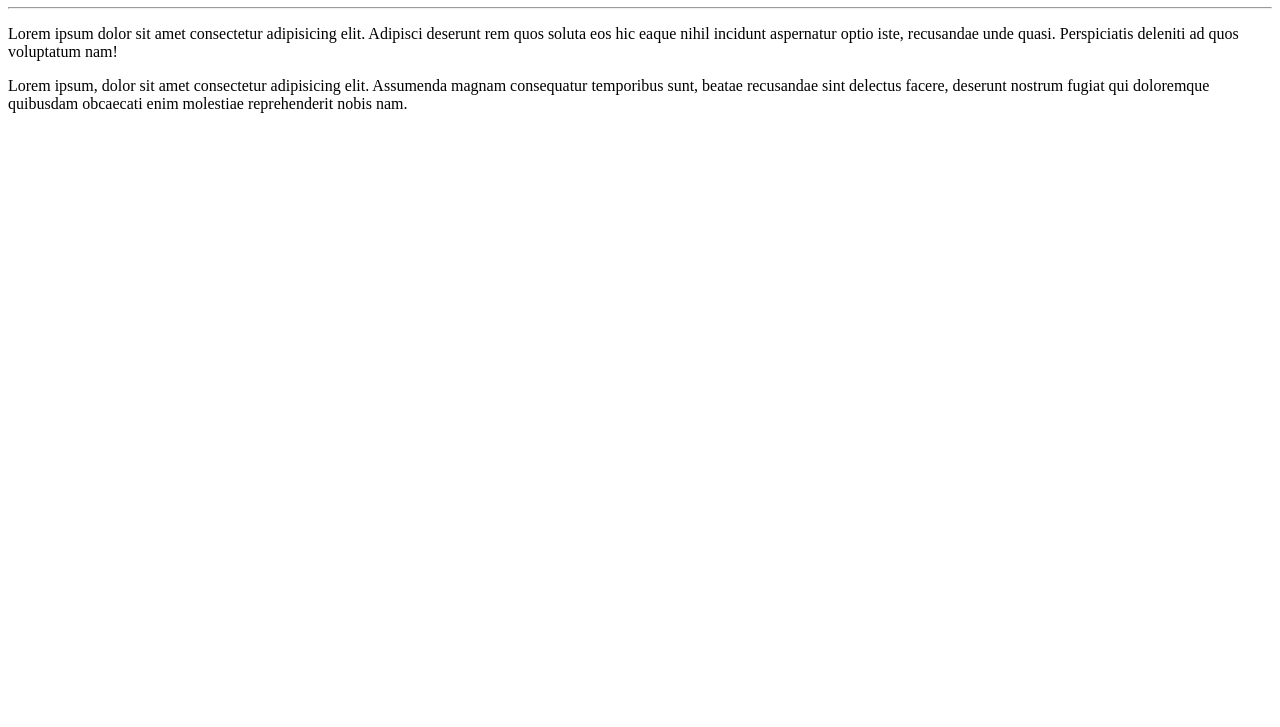
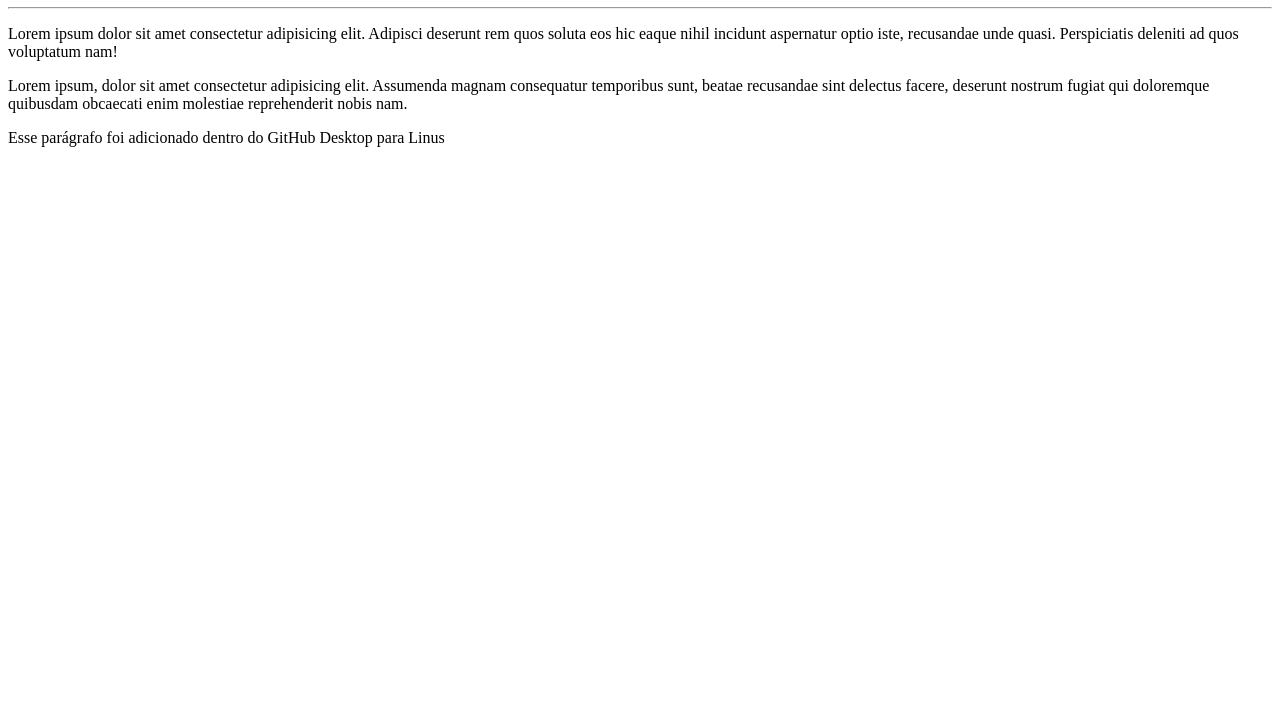
Before and after one commit to cgonzaga/Ola-Mundo, a plain HTML site: page site-exemplo/index.html in a window 1280 px wide. Shown: the part 73-800 px from the top of the page. Drawn offline with Linux system fonts and the light colour scheme.

Commit message:
Second UpDate Index.html
Foi realizado mais alteração no arquivo

```diff
--- a/site-exemplo/index.html
+++ b/site-exemplo/index.html
@@ -15,5 +15,7 @@
 
     <p>Lorem ipsum, dolor sit amet consectetur adipisicing elit. Assumenda magnam consequatur temporibus sunt, beatae recusandae sint delectus facere, deserunt nostrum fugiat qui doloremque quibusdam obcaecati enim molestiae reprehenderit nobis nam.</p>
 
+    <p>Esse parágrafo foi adicionado dentro do GitHub Desktop para Linus</p>
+
 </body>
 </html>
```
